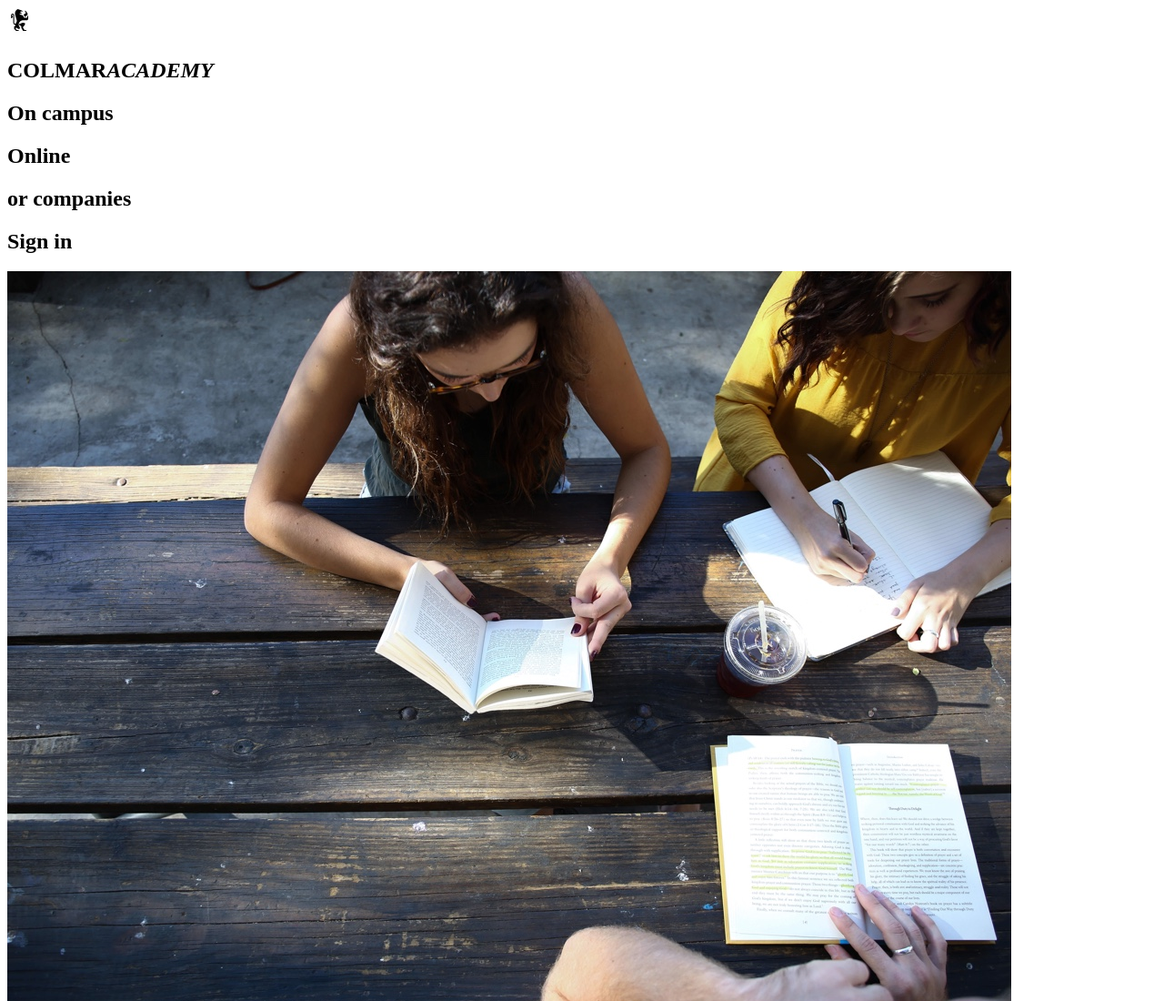
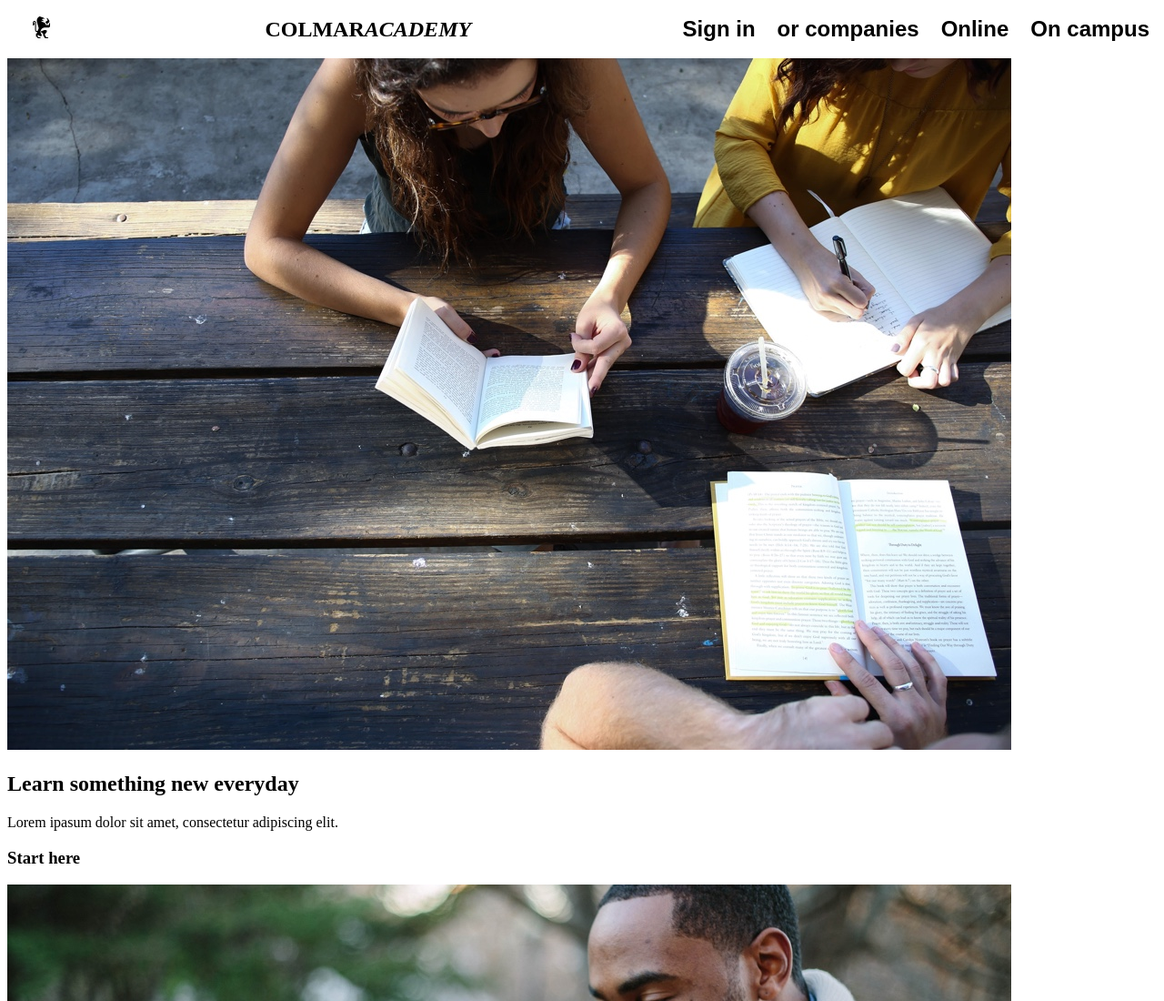
Before and after one commit to emilija02/Final-Project, a plain HTML site: page index.html in a window 1280 px wide. Shown: the top 1100 px of the page at 91% size. Drawn offline with Linux system fonts and the light colour scheme; files whose address does not match are found by name.

Commit message:
style header

```diff
--- a/index.html
+++ b/index.html
@@ -7,17 +7,14 @@
     <title>Colmaracademy</title>
     <link rel="stylesheet" href="C:\Users\2002e\Documents\Emīlija\Projects\Final Project\resources\style.css">
 </head>
-<div class="logo">
-    <img src="./resources/img/capstone_colmar_assets/images/ic-logo.svg" alt="">
-</div>
 
 <!--header-->
-<header> <h2><b>COLMAR</b><i>ACADEMY</i></h2>
+<header class="header"> <img src="./resources/img/capstone_colmar_assets/images/ic-logo.svg" alt="" class="logo"> <h2><b>COLMAR</b><i>ACADEMY</i></h2>
         <div>
-            <h2>On campus</h2>
-            <h2>Online</h2>
-            <h2>or companies</h2>
-            <h2>Sign in</h2>
+            <h2 id="menu" >On campus</h2>
+            <h2 id="menu">Online</h2>
+            <h2 id="menu">or companies</h2>
+            <h2 id="menu" >Sign in</h2>
         </div>
 </header>
 
--- a/resources/style.css
+++ b/resources/style.css
@@ -0,0 +1,29 @@
+
+.header{
+    display: flex;
+    justify-content: space-between;
+    align-items: center;
+    position: fixed;
+    width: 100%;
+    height: 64px;
+    top: 0;
+    z-index: 100;
+    background-color: white;
+
+}
+
+.logo{
+    display: flex;
+    flex-direction: row;
+    align-items: center;
+    float: left;
+    height: 32px;
+    padding-left: 24px;
+}
+
+#menu{
+
+    padding-right: 24px;
+    float: right;
+    font-family: Arial, Helvetica, sans-serif;
+}
```
